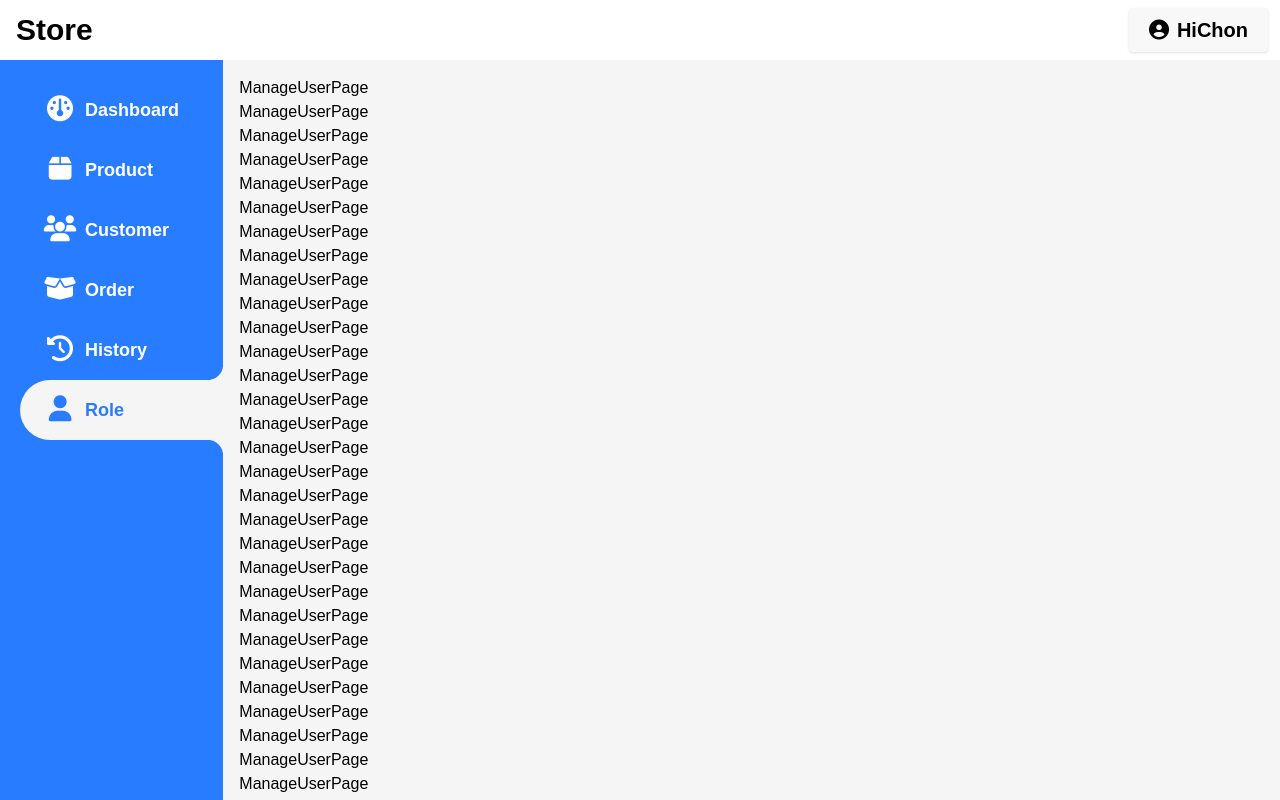
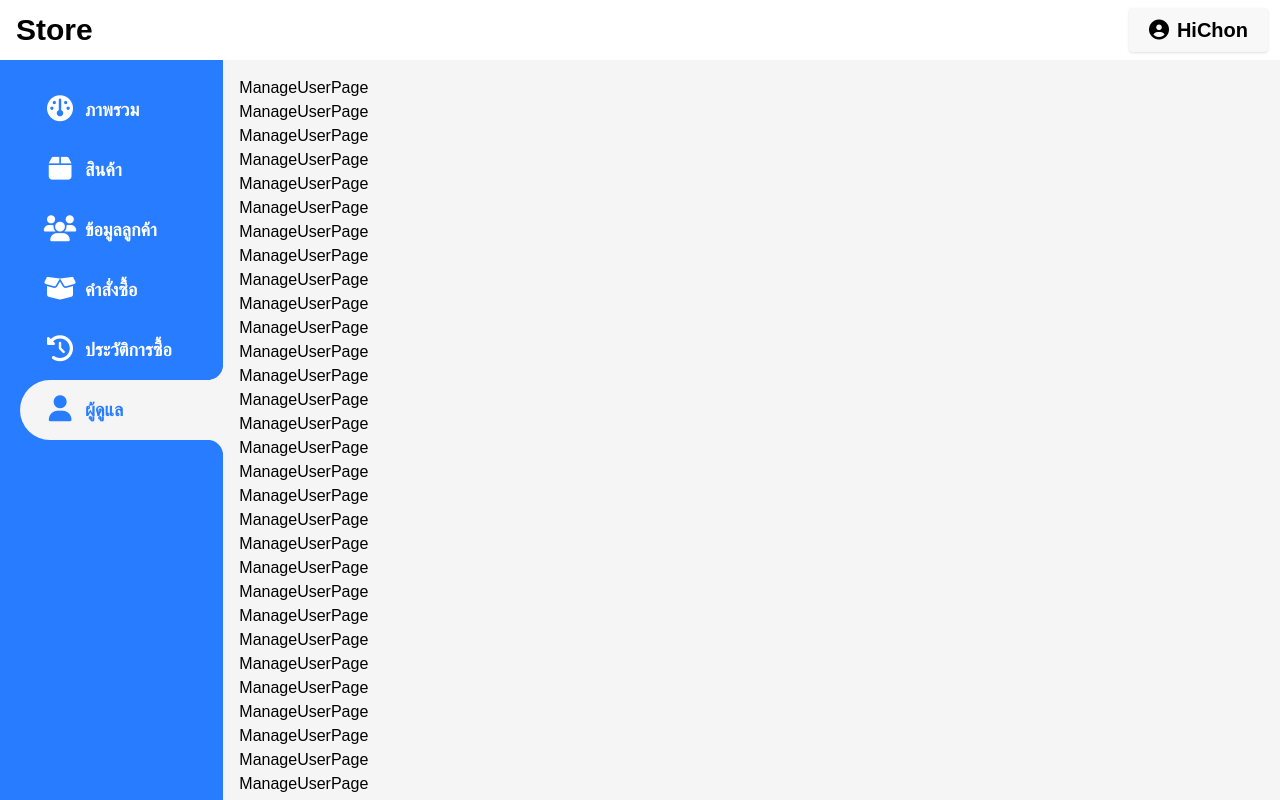
Before and after one commit to chon26909/Store-Portal, a React (Vite) app: page /manage-user in a window 1280 px wide. Shown: the top 800 px of the page. Built offline with nearby package versions, Linux system fonts and the light colour scheme.

Commit message:
update sidebar

```diff
--- a/src/components/Sidebar.tsx
+++ b/src/components/Sidebar.tsx
@@ -10,32 +10,32 @@ const Sidebar: FC = () => {
 
     const menu_sidebar: ISidebar[] = [
         {
-            name: 'Dashboard',
+            name: 'ภาพรวม',
             path: '/dashboard',
             icon: <i className='fa-solid fa-gauge' />
         },
         {
-            name: 'Product',
+            name: 'สินค้า',
             path: '/product',
             icon: <i className='fa-solid fa-box' />
         },
         {
-            name: 'Customer',
+            name: 'ข้อมูลลูกค้า',
             path: '/customer',
             icon: <i className='fa-solid fa-users' />
         },
         {
-            name: 'Order',
+            name: 'คำสั่งซื้อ',
             path: '/order',
             icon: <i className='fa-solid fa-box-open' />
         },
         {
-            name: 'History',
+            name: 'ประวัติการซื้อ',
             path: '/history',
             icon: <i className='fa-solid fa-clock-rotate-left' />
         },
         {
-            name: 'Role',
+            name: 'ผู้ดูแล',
             path: '/manage-user',
             icon: <i className='fa-solid fa-user' />
         }
```
